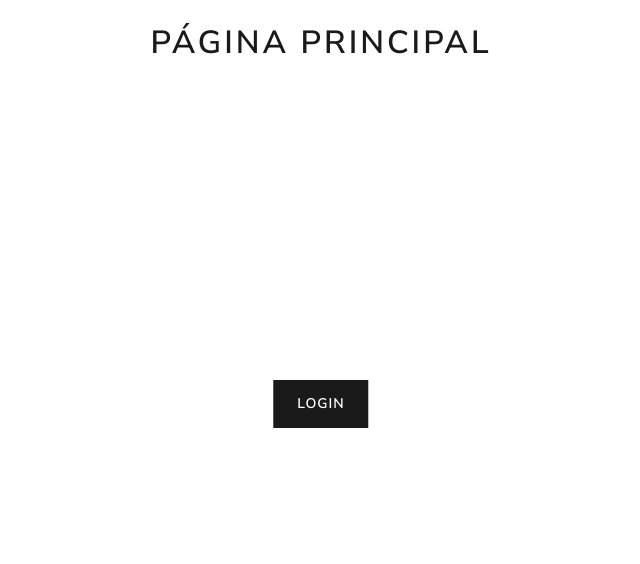
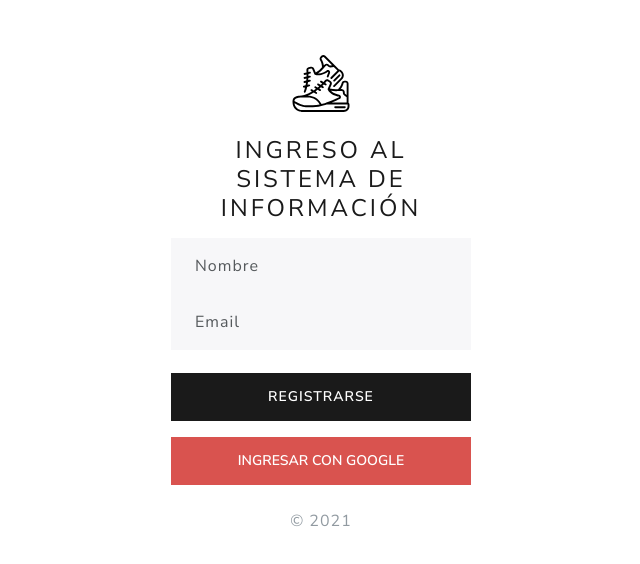
Before and after one commit to dgquintero/JSTeam, a React (Create React App) app in the folder react-front/: page / in a window 1280 px wide. Shown: the top 564 px of the page, without its empty margins (319-959 px from the left). Built offline with nearby package versions, Linux system fonts and the light colour scheme; no server answers; the HTML template or start-up script is replaced by a standard one.

Commit message:
autenticacion con google

```diff
--- a/react-front/src/App.jsx
+++ b/react-front/src/App.jsx
@@ -7,24 +7,53 @@ import "styles/styles.css"
 // import Sidebar from 'components/Sidebar';
 import Login from 'pages/Login';
 import { Home } from 'pages/Home';
+// import Productos from 'pages/admin/Productos';
+import { useState } from 'react';
+
+import { getAuth,
+  onAuthStateChanged,
+} from 'firebase/auth'
+
 
 
 
 
 
 function App() {
+
+  const [isUserSignedIn, setIsuserSignedIn] = useState(false);
+  const auth = getAuth();
+
+  onAuthStateChanged(auth, (user) => {
+    if (user) {
+     setIsuserSignedIn(true)
+    } else {
+      setIsuserSignedIn(false)
+    }
+  })
+
+
+
+  if(isUserSignedIn){
   return (
     <>
-      <Router>
-        <Switch>
-          <Route exact path = "/login" component ={Login} />
-
-          <Route exact path = "/" component = {Home} />
-        </Switch>
-
-      </Router>
+          <Router>
+            <Switch>
+              <Route exact path="/" component={Home} />
+            </Switch>
+          </Router>
     </>
+  )
+  }else{
+    return (
+      <>
+            <Router>
+              <Switch>
+                <Route exact path="/" component={Login} />
+              </Switch>
+            </Router>
+      </>
   );
 }
-
+}
 export default App;
--- a/react-front/src/components/LoginForm.jsx
+++ b/react-front/src/components/LoginForm.jsx
@@ -1,24 +1,50 @@
+// import { logOutUsuario } from 'config/firebase';
+import { signGoogle } from 'config/firebase'
 import Logo from 'media/logo.svg'
 import { Link } from 'react-router-dom'
+// import {useHistory} from "react-router-dom";
 import 'styles/signin.css'
 
+
+
 const LoginForm = () => {
+
+
+    // let history = useHistory();
+
+    const handleClick = async(e) => {
+        e.preventDefault()
+
+        signGoogle()
+        // logOutUsuario()
+        // history.push('/pageAd')
+
+
+    }
+
     return (
         <div className='text-center'>
             <main className="form-signin">
                 <form id="mainLogin">
                     <img className="mb-4" src={Logo} alt="" width="72" height="57" />
                     <h1 className="h3 mb-3 fw-normal">Ingreso al Sistema de Información</h1>
-                   {/*  <div className="form-floating">
+                    <div className="form-floating">
                         <input type="text" className="form-control" id="name" placeholder="" required />
                         <label htmlFor="name">Nombre</label>
                     </div>
                     <div className="form-floating mb-4">
                         <input type="email" className="form-control" id="email" placeholder="" required />
                         <label htmlFor="name">Email</label>
-                    </div> */}
+                    </div>
                     <Link className="w-100 btn btn-primary mb-3" id="signUp" to = "/">Registrarse</Link>
-                    <Link className="w-100 btn btn-danger" id="googleBtn" to = "/">Ingresar con Google</Link>
+
+                    <button
+                    className="w-100 btn btn-danger"
+                    id="googleBtn"
+                    onClick = {handleClick}
+                    >Ingresar con Google</button>
+
+
                     <p className="mt-5 mb-3 text-muted">&copy; 2021</p>
                 </form>
             </main>
--- a/react-front/src/config/firebase.js
+++ b/react-front/src/config/firebase.js
@@ -24,7 +24,9 @@ const firebaseConfig = {
 initializeApp(firebaseConfig);
 const database = getFirestore();
 const auth = getAuth();
+const provider = new GoogleAuthProvider();
 export let usuario;
+
 
 // Guardar
 export const guardarDatabase = async (nombreDatabase, data) => {
@@ -107,6 +109,25 @@ export const crearUsuario = async (email, password) => {
   }
 }
 
+//google
+
+export const signGoogle = async (result) => {
+
+  signInWithPopup(auth, provider)
+  .then((result) => {
+    // This gives you a Google Access Token. You can use it to access the Google API.
+    // const credential = GoogleAuthProvider.credentialFromResult(result);
+    // const token = credential.accessToken;
+    // The signed-in user info.
+    const user = result.user;
+
+    console.log(user);
+
+  }).catch((error) => {
+
+  });
+
+}
 
 
 // Login Usuarios
@@ -134,7 +155,7 @@ export const logOutUsuario = async () => {
   try {
     const respuesta = await signOut(auth)
     console.log(respuesta);
-    console.log('Me sali...!');
+    // console.log('Me sali...!');
   } catch (e) {
     throw new Error(e)
   }
@@ -160,19 +181,13 @@ export const datosUsuario = async () => {
 }
 
 
-
-
-
-
 // el.addEventListener('click', function)
 // Usuario Activo
 onAuthStateChanged(auth, (user) => {
 
   if (user) {
     usuario = user
-    console.log('El usuario logueado');
   } else {
-    console.log('El usuario ya no esta logueado');
     usuario = undefined
   }
 
--- a/react-front/src/pages/Home.jsx
+++ b/react-front/src/pages/Home.jsx
@@ -1,15 +1,32 @@
+import { logOutUsuario } from 'config/firebase'
 import React from 'react'
-import { Link } from 'react-router-dom'
+// import { Link } from 'react-router-dom'
 
 export const Home = () => {
+
+    const handleClick = async(e) => {
+        e.preventDefault()
+
+
+        logOutUsuario()
+        // history.push('/pageAd')
+
+
+    }
+
     return (
         <div className="container">
             <h1 className="text-center mt-5">Página principal</h1>
             <div className="container-flex">
-                <Link
+                {/* <Link
                 className="btn btn-primary  position-absolute top-50 start-50 translate-middle mt-1"
                 to = "/Login"
-                >login</Link>
+                >login</Link> */}
+                <button
+                    className="w-100 btn btn-danger"
+                    id="googleBtn"
+                    onClick = {handleClick}
+                    >Salir</button>
             </div>
 
         </div>
--- a/react-front/src/pages/admin/Productos.jsx
+++ b/react-front/src/pages/admin/Productos.jsx
@@ -1,5 +1,8 @@
 
 const Productos = () => {
+
+
+
     return (
         <>
             <div className="m-4 overflow-auto">
```
